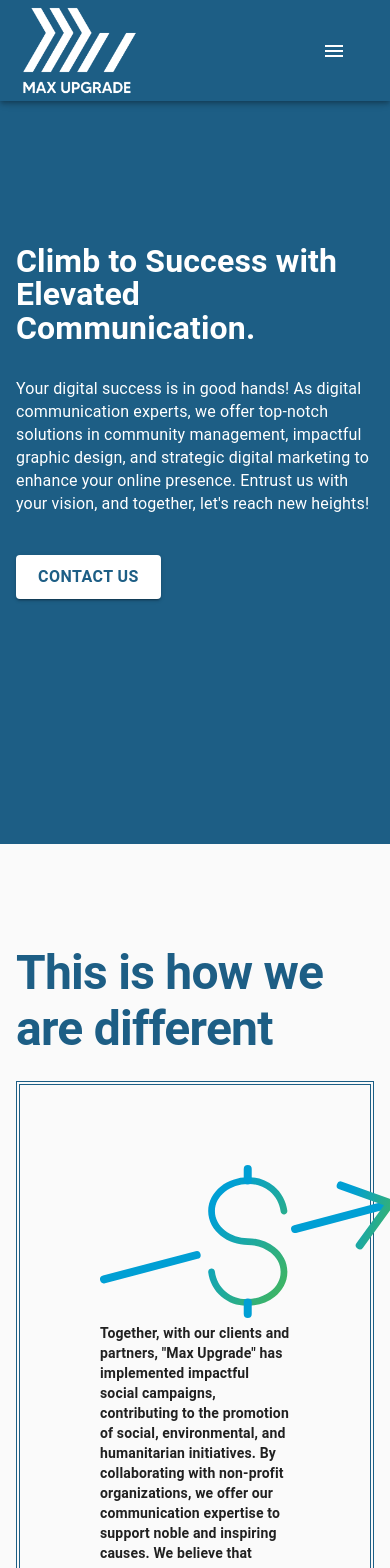
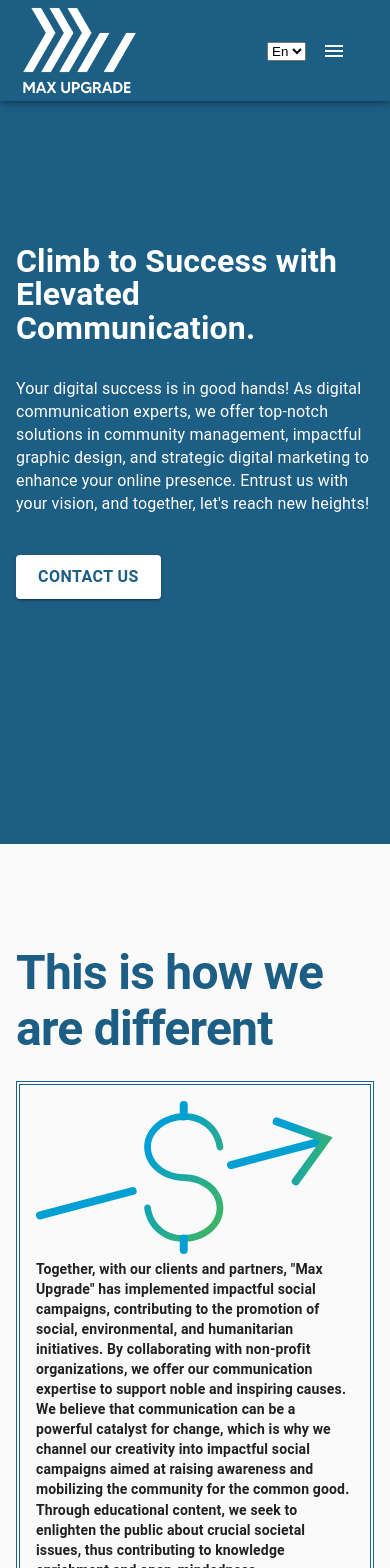
Before and after one commit to SandaHajaina/maxUpgrade, a React (Create React App) app: page / in a window 390 px wide. Shown: the top 1568 px of the page. Built offline with nearby package versions, Linux system fonts and the light colour scheme.

Commit message:
fix mobile

```diff
--- a/src/components/Menu.js
+++ b/src/components/Menu.js
@@ -2,7 +2,7 @@ import React, { useState } from 'react';
 import { AppBar, Toolbar, Typography, IconButton, Drawer, List, ListItem, ListItemText } from '@material-ui/core';
 import { Menu as MenuIcon, Close as CloseIcon } from '@material-ui/icons';
 import { makeStyles } from '@material-ui/core/styles';
-import { Container, Link } from '@mui/material';
+import { Box, Container, Link } from '@mui/material';
 import { useTranslation } from 'react-i18next';
 
 const useStyles = makeStyles((theme) => ({
@@ -54,6 +54,7 @@ const useStyles = makeStyles((theme) => ({
 const Menu = () => {
     const classes = useStyles();
     const [open, setOpen] = useState(false);
+    const [isLoading, setIsLoading] = useState(false);
 
     const toggleDrawer = (isOpen) => (event) => {
         if (event.type === 'keydown' && (event.key === 'Tab' || event.key === 'Shift')) {
@@ -68,6 +69,7 @@ const Menu = () => {
 
     const handleLanguageChange = (event) => {
         const selectedLanguage = event.target.value;
+        setIsLoading(true);
         i18n.changeLanguage(selectedLanguage);
     };
 
@@ -85,6 +87,20 @@ const Menu = () => {
                     <div className={classes.title}>
                         <img className={`${classes.logo} ${classes.__logo__header}`} src="logo.png" alt="Logo" />
                     </div>
+
+                    {/* Sélecteur de langue */}
+                    <Box sx={{
+                        display: {
+                            xs: 'block',
+                            md: 'none'
+                        },
+                        marginRight: 2
+                    }}>
+                        <select onChange={handleLanguageChange}>
+                            <option value="en">En</option>
+                            <option value="fr">Fr</option>
+                        </select>
+                    </Box>
                     <div className={classes.menuContainer}>
                         <List component="nav">
                             {menuItems.map((text) => (
--- a/src/components/OurValues.js
+++ b/src/components/OurValues.js
@@ -15,7 +15,7 @@ const OurValues = () => {
                     {t('value.title')}
                 </Typography>
                 <Box sx={{
-                    border: '4px double #1d5e85', p: 10, marginTop: 3,
+                    border: '4px double #1d5e85', p: { xs: 2, md: 10 }, marginTop: 3,
                     display: 'flex',
                     flexDirection: {
                         xs: 'column', // Pour les petits écrans (mobiles), affichez les éléments en colonne
--- a/src/translations/fr.json
+++ b/src/translations/fr.json
@@ -11,7 +11,7 @@
         "button": "Nous contacter"
     },
     "value": {
-        "title": "Voici ce qui nous différencie",
+        "title": "Ce qui nous différencie",
         "description": "Ensemble, avec nos clients et partenaires, \"Max Upgrade\" a mis en œuvre des campagnes sociales significatives, contribuant à la promotion d'initiatives sociales, environnementales et humanitaires. En collaborant avec des organisations à but non lucratif, nous offrons notre expertise en communication pour soutenir des causes nobles et inspirantes. Nous croyons que la communication peut être un puissant catalyseur du changement, c'est pourquoi nous avons motivé notre créativité au service de campagnes sociales percutantes, visant à sensibiliser le public et à mobiliser la communauté pour le bien commun. Par le biais de contenu éducatif, nous cherchons à éclairer le public sur des questions sociétales cruciales, contribuant ainsi à l'enrichissement des connaissances et à l'ouverture d'esprit."
     },
     "team": {
```
